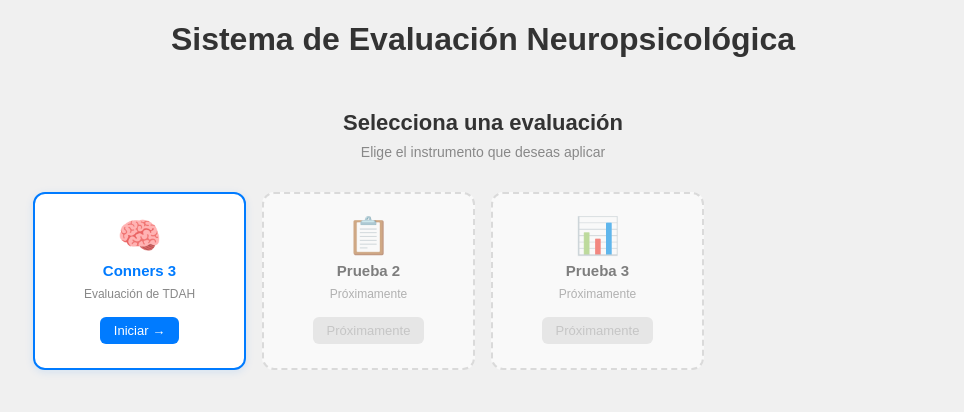
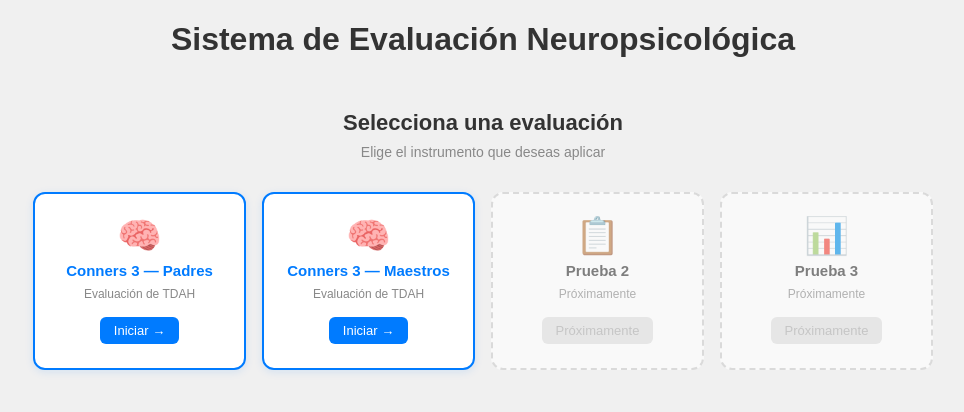
Before and after one commit to JackMortDT/conners, a React (Vite) app: page / in a window 1280 px wide. Shown: the top 412 px of the page, without its empty margins (157-1121 px from the left). Built offline with nearby package versions, Linux system fonts and the light colour scheme.

Commit message:
feat: split Conners card into Padres and Maestros versions

```diff
--- a/src/components/TestSelector.jsx
+++ b/src/components/TestSelector.jsx
@@ -1,8 +1,15 @@
 const TESTS = [
   {
-    id: 'conners',
+    id: 'conners-parents',
     icon: '🧠',
-    label: 'Conners 3',
+    label: 'Conners 3 — Padres',
+    description: 'Evaluación de TDAH',
+    available: true,
+  },
+  {
+    id: 'conners-teachers',
+    icon: '🧠',
+    label: 'Conners 3 — Maestros',
     description: 'Evaluación de TDAH',
     available: true,
   },
```
